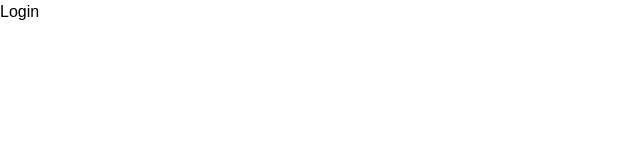
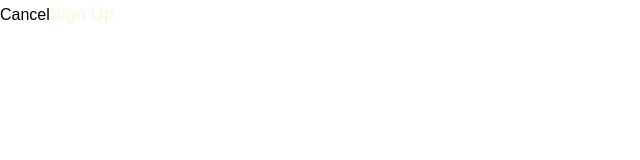
Before and after one commit to nsamedaisy/frontend-secretscribe, a Next.js app: page /login in a window 1280 px wide. Shown: the top 160 px of the page, without its empty margins (0-640 px from the left). Built offline with nearby package versions, Linux system fonts and the light colour scheme.

Commit message:
login page implementation

```diff
--- a/app/landing/page.tsx
+++ b/app/landing/page.tsx
@@ -34,7 +34,7 @@ const LandingPage = () => {
               </li>
               <li>
                 <Link
-                  href="/getstarted"
+                  href="/register"
                   className="text-lg font-medium text-cream hover:text-white hover:underline"
                 >
                   Get Started
--- a/app/login/page.tsx
+++ b/app/login/page.tsx
@@ -1,9 +1,22 @@
-import React from 'react'
+import React from "react";
+import Link from "next/link";
 
 const Login = () => {
   return (
-    <div>Login</div>
-  )
-}
+    <div className="text-black">
+      <div>
+        <header>
+          <button>Cancel</button>
+          <Link
+            className="text-lg font-medium text-cream hover:text-white hover:underline"
+            href="/"
+          >
+            Sign Up
+          </Link>
+        </header>
+      </div>
+    </div>
+  );
+};
 
-export default Login
+export default Login;
```
